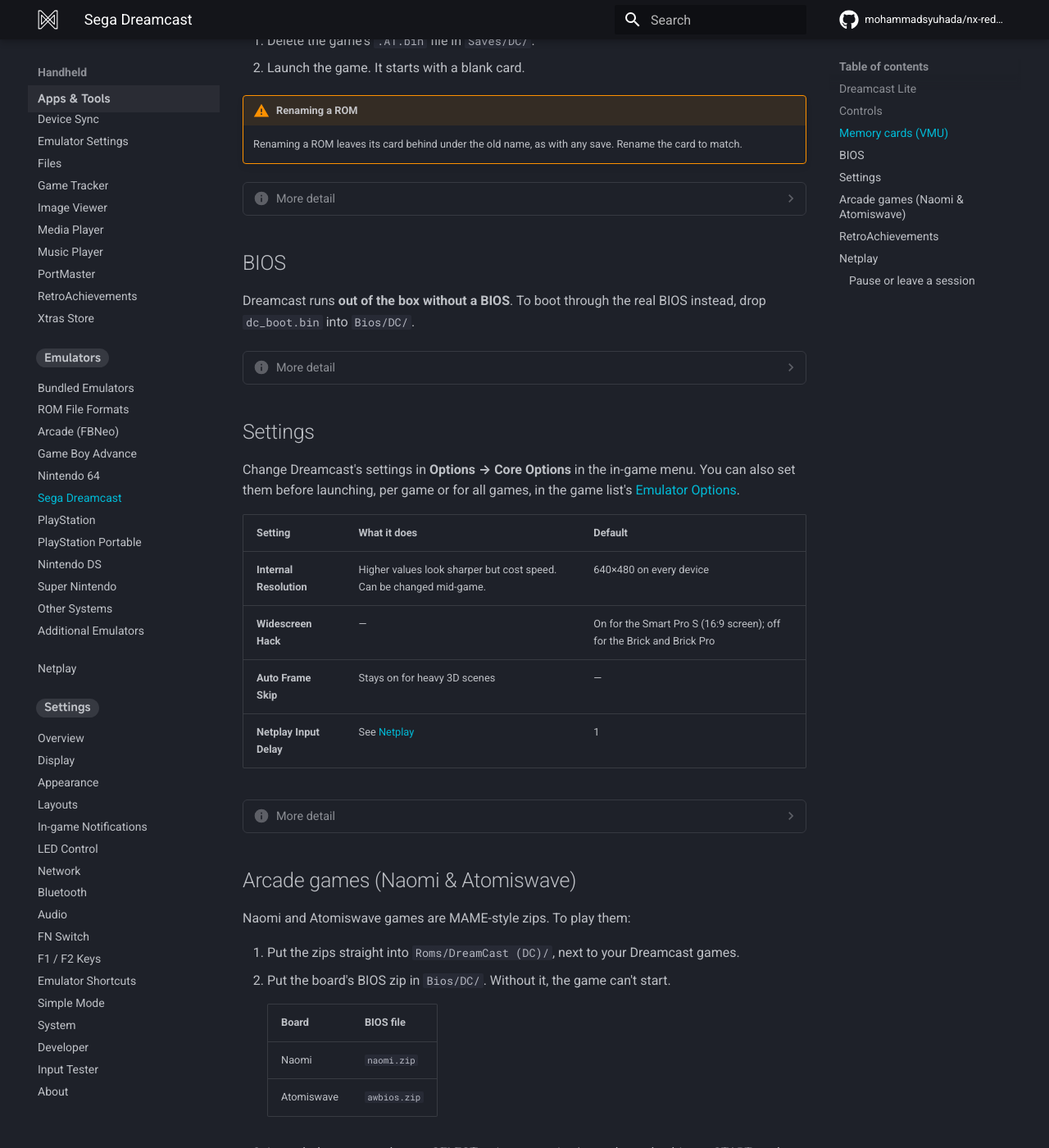
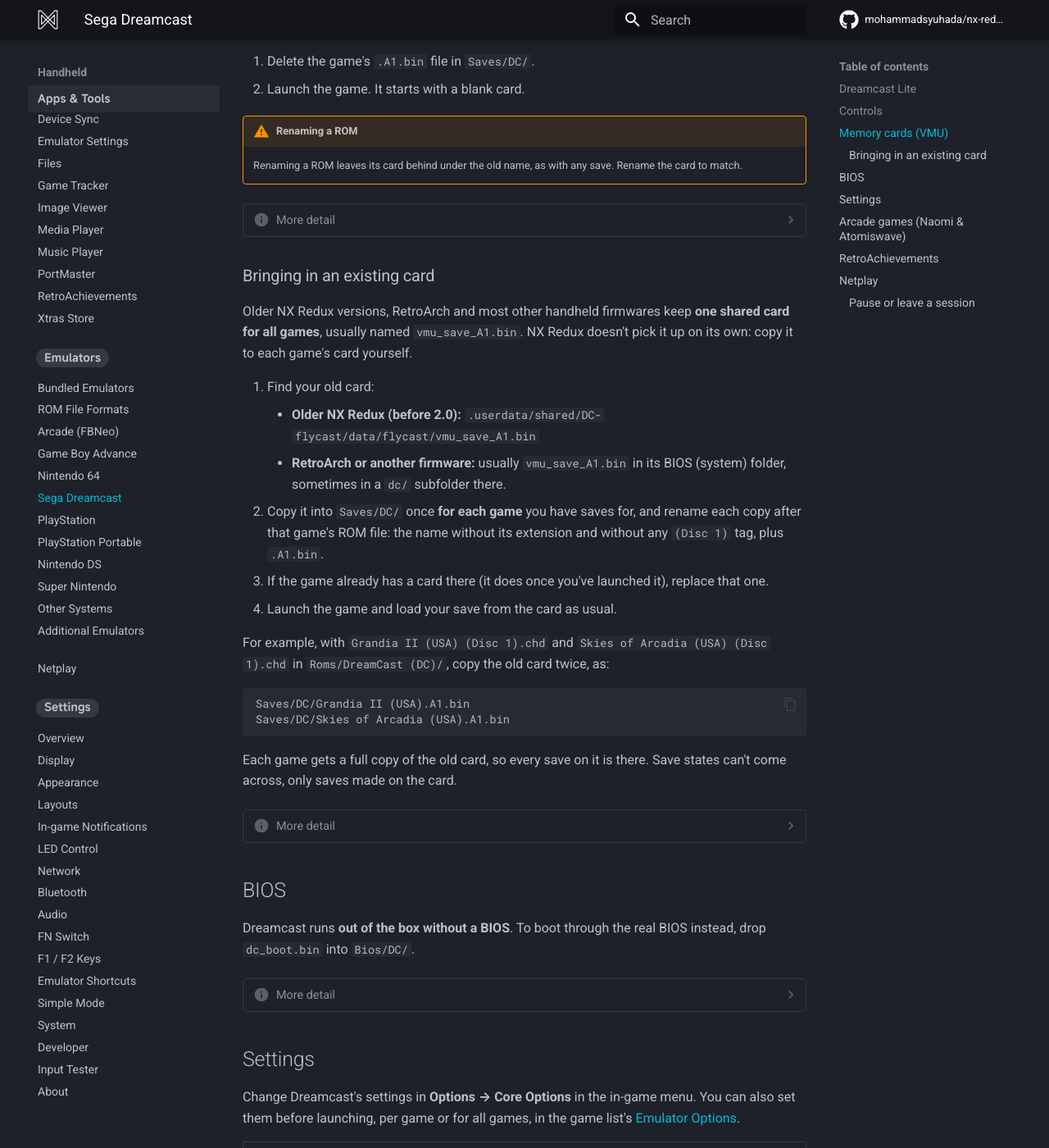
Before and after one commit to mohammadsyuhada/nx-redux-docs, an MkDocs documentation site: the page built from docs/handheld/emulators/dreamcast.md, in a window 1280 px wide and 1400 px high, scrolled down 2369 px. Shown: the whole window at 82% size. Built offline with MkDocs 1.6.1 and Material for MkDocs 9.7.7, drawn with Linux system fonts in a browser that asks for light colours; comment, search, counter and statistics services are not loaded; some of the changed text lies outside the part shown.

Commit message:
docs(dreamcast): copy an existing memory card to each game's card by hand

````diff
--- a/docs/handheld/emulators/dreamcast.md
+++ b/docs/handheld/emulators/dreamcast.md
@@ -17,8 +17,8 @@
 !!! warning "Upgrading from an older NX Redux"
     **Save states made with the old emulator can't be loaded** by the new one.
     Save your progress in-game (on the memory card) before updating if you
-    rely on a save state. Your memory cards come across automatically (see
-    [Memory cards](#memory-cards-vmu)).
+    rely on a save state. Your memory card needs copying over by hand (see
+    [Bringing in an existing card](#bringing-in-an-existing-card)).
 
 ??? info "More detail"
     Dreamcast games run on **Flycast** (v2.7), bundled as a libretro core and
@@ -45,7 +45,8 @@
   BIOS, as Dreamcast does.
 - **Saves are separate.** Dreamcast Lite has its own memory card per game
   (`Saves/DCX/`), its own save states and its own settings. Progress made in
-  one system doesn't appear in the other.
+  one system doesn't appear in the other. To carry a game's progress across,
+  copy its card from `Saves/DC/` to `Saves/DCX/` (same file name).
 - **What it doesn't have:** netplay, and the *SH4 CPU under/overclock* and
   *Auto Skip Frame* settings.
 - RetroAchievements, save states, auto-resume, fast-forward and the Artwork
@@ -118,15 +119,45 @@
     - **Card writes are saved immediately,** so a crash or a forced quit
       can't leave a half-written card.
 
-    **Coming from an older version?** The standalone emulator kept one shared
-    card for all games. The first time you launch each game, its new card
-    starts as a **copy of that shared card**, so every existing save is still
-    there. The old card itself is never changed or deleted. It stays in
-    `.userdata/shared/DC-flycast/` as a backup. Your console settings and
-    arcade high scores are copied over the same way, once.
 
-    When you delete a game's `.A1.bin` for a fresh card, the old shared card
-    is not copied back.
+### Bringing in an existing card
+
+Older NX Redux versions, RetroArch and most other handheld firmwares keep
+**one shared card for all games**, usually named `vmu_save_A1.bin`. NX Redux
+doesn't pick it up on its own: copy it to each game's card yourself.
+
+1. Find your old card:
+    - **Older NX Redux (before 2.0):**
+      `.userdata/shared/DC-flycast/data/flycast/vmu_save_A1.bin`
+    - **RetroArch or another firmware:** usually `vmu_save_A1.bin` in its
+      BIOS (system) folder, sometimes in a `dc/` subfolder there.
+2. Copy it into `Saves/DC/` once **for each game** you have saves for, and
+   rename each copy after that game's ROM file: the name without its
+   extension and without any `(Disc 1)` tag, plus `.A1.bin`.
+3. If the game already has a card there (it does once you've launched it),
+   replace that one.
+4. Launch the game and load your save from the card as usual.
+
+For example, with `Grandia II (USA) (Disc 1).chd` and
+`Skies of Arcadia (USA) (Disc 1).chd` in `Roms/DreamCast (DC)/`, copy the
+old card twice, as:
+
+```
+Saves/DC/Grandia II (USA).A1.bin
+Saves/DC/Skies of Arcadia (USA).A1.bin
+```
+
+Each game gets a full copy of the old card, so every save on it is there.
+Save states can't come across, only saves made on the card.
+
+??? info "More detail"
+    - **Dreamcast Lite** works the same way, with `Saves/DCX/`.
+    - **Second card slot and console settings:** copy `vmu_save_A2.bin` and
+      `dc_nvmem.bin` from the old folder into `Bios/DC/` (or `Bios/DCX/`).
+    - **Arcade high scores and settings** (Naomi/Atomiswave): copy the
+      `<rom>.zip.nvmem`, `.nvmem2` and `.eeprom` files into
+      `Saves/DC/reicast/`.
+    - Copy, don't move: keep the old card as a backup.
 
 ## BIOS
 
````
